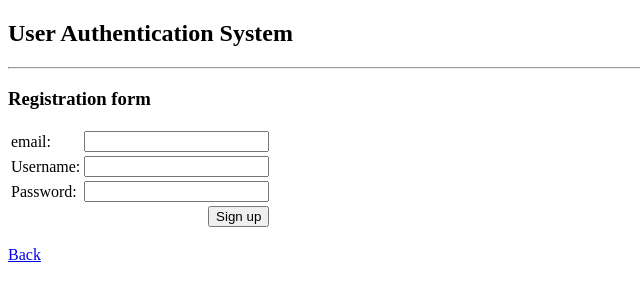
After one commit to hellosandile/CAMAGRU, a PHP site: page /signup.php in a window 1280 px wide. The commit adds this page. Shown: the top 301 px of the page, without its empty margins (0-640 px from the left). Run offline with PHP 8.4, Linux system fonts and the light colour scheme.

Commit message:
today's work

```diff
--- a/index.php
+++ b/index.php
@@ -10,6 +10,6 @@
 
 <p>You are currently not signed in <a href="login.php">Login</a> Not yet a member? <a href="signup.php">Sign up</a></p>
 
-<p>You are loggin in as {username} <a href="login.php">Logout</a></p>
+<p>You are loggin in as {username} <a href="signup.php">Logout</a></p>
 </body>
 </html>
--- /dev/null
+++ b/signup.php
@@ -0,0 +1,25 @@
+<?php ?>
+<!DOCTYPE html>
+<html>
+<head lang="en">
+    <meta charset="UTF-8">
+    <title>Login</title>
+</head>
+<body>
+<h2>User Authentication System </h2><hr>
+</html>
+
+<h3>Registration form</h3>
+
+<form method="post" action="">
+    <table>
+        <tr><td>email:</td> <td><input type="text" value=""></td></tr>
+        <tr><td>Username:</td> <td><input type="text" value=""></td></tr>
+        <tr><td>Password:</td> <td><input type="password" value=""></td></tr>
+        <tr><td></td> <td><input style="float: right" type="submit" value="Sign up"></td></tr>
+    </table>
+
+</form>
+<p><a href="index.php">Back</a> </p>
+</body>
+</html>
```
Also changed, not shown: register.php (deleted).
